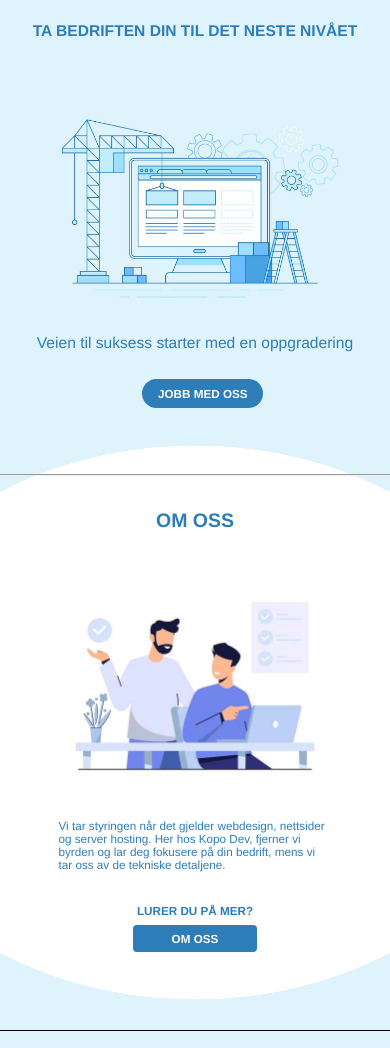
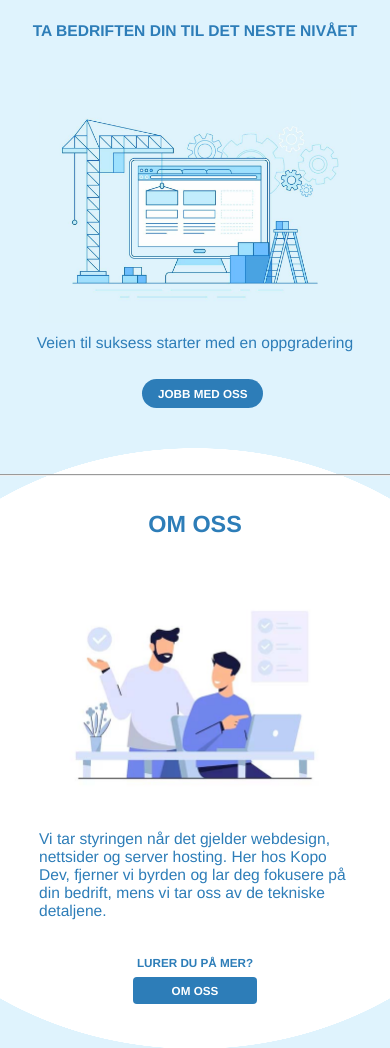
Before and after one commit to Tigua002/Kopo-Dev, a plain HTML site: page client/index/index.html in a window 390 px wide. Shown: the part 73-1121 px from the top of the page. Drawn offline with nearby package versions, Linux system fonts and the light colour scheme.

Commit message:
Tiny Change

```diff
--- a/client/style.css
+++ b/client/style.css
@@ -21,6 +21,7 @@ html {
     justify-content: space-between;
     width: 100%;
     color: #2D7DB8;
+    background-color: #DFF3FD;
     position: fixed;
     height: 13vh;
     z-index: 100;
@@ -745,7 +746,7 @@ html {
         padding: 2vw;
     }
     .hiddenIntro{
-        font-size: 5vw;
+        font-size: 6vw;
         width: 100%;
         display: block;
         color: #2D7DB8;
@@ -764,8 +765,8 @@ html {
         width: 100%;
     }
     .introText{
-        font-size: 3vw;
-        width: 70%;
+        font-size: 4vw;
+        width: 80%;
     }
     .introSupport{
         margin-top: 3vh;
```
Also changed, not shown: client/kontakt/index.html (+1 -1 lines).
